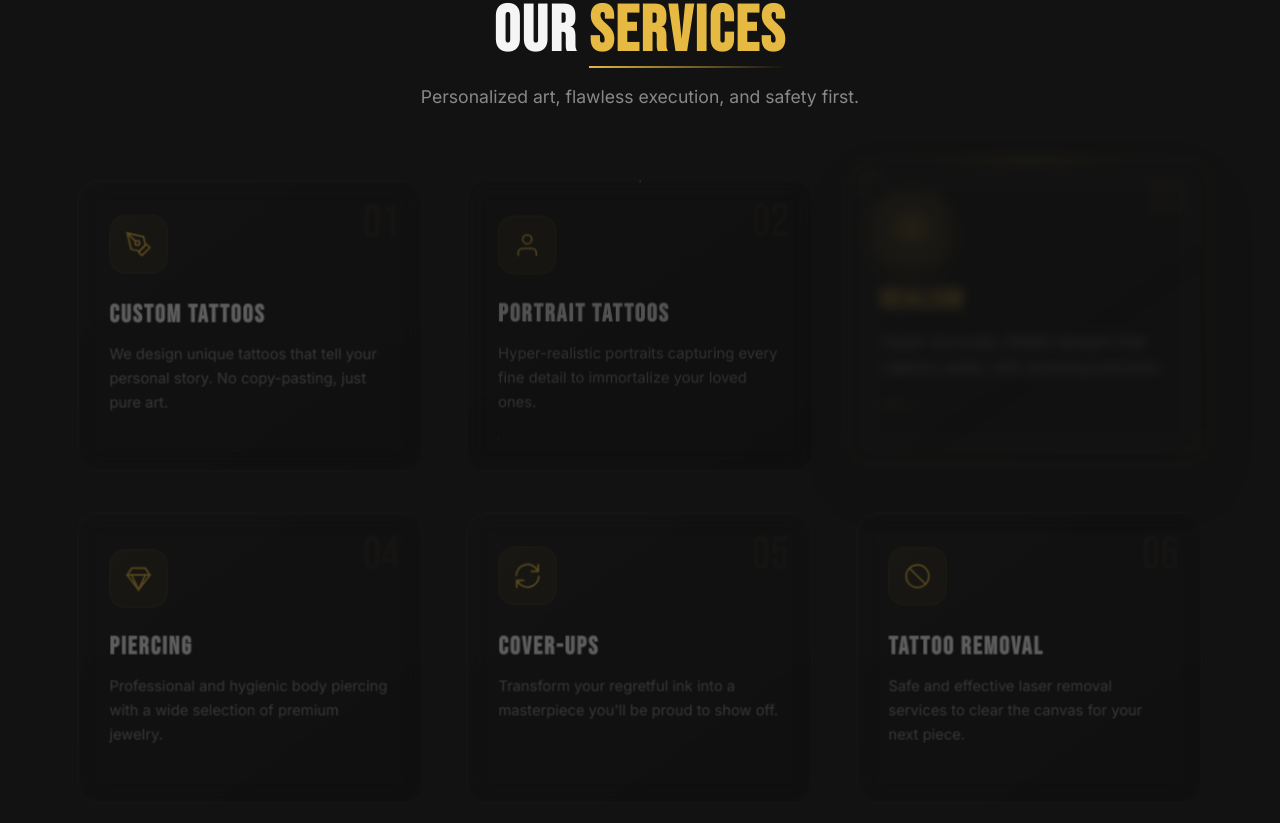
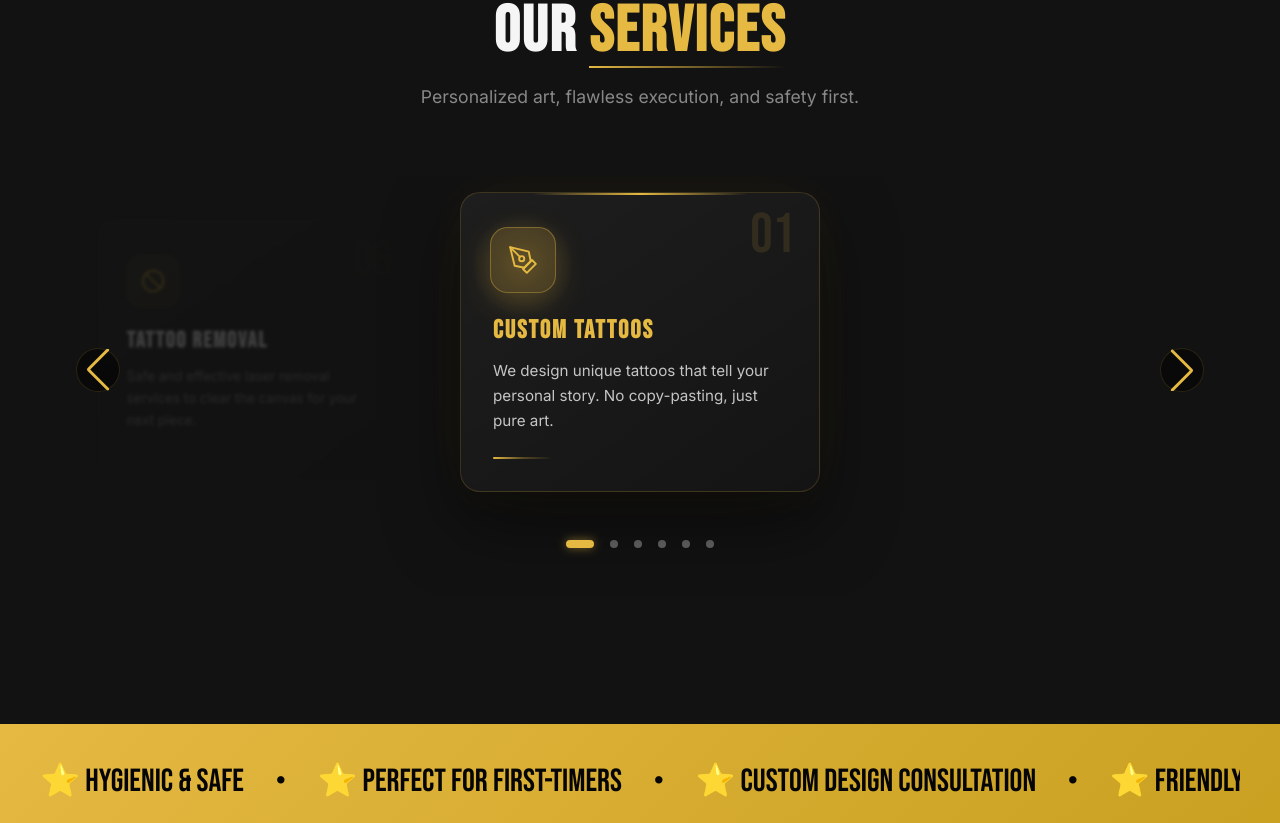
Before and after one commit to sandy230106/xtremetattoo, a Next.js app: page / in a window 1280 px wide. Shown: the part 1737-2560 px from the top of the page. Built offline with nearby package versions, Linux system fonts and the light colour scheme.

Commit message:
feat: services section as Swiper slideshow - auto-slides every 2s, active lifts up, others fade back

```diff
--- a/src/app/globals.css
+++ b/src/app/globals.css
@@ -772,61 +772,73 @@ ul {
 /* ==========================================================================
    Services Section
    ========================================================================== */
-.services-grid {
-    display: grid;
-    grid-template-columns: repeat(3, 1fr);
-    gap: 2rem;
+/* ---- Services Swiper Slider ---- */
+.services-slider-container {
+    overflow: hidden;
+    width: 100%;
+    padding: 1rem 0 3rem;
+}
+
+.services-swiper {
+    padding-bottom: 3.5rem !important;
+    overflow: visible !important;
+}
+
+.services-swiper .swiper-slide {
+    width: 360px;
+    height: auto;
+    transition: transform 0.7s cubic-bezier(0.4, 0, 0.2, 1),
+                opacity 0.7s cubic-bezier(0.4, 0, 0.2, 1),
+                filter 0.7s cubic-bezier(0.4, 0, 0.2, 1);
+    will-change: transform, opacity, filter;
+}
+
+.services-swiper .swiper-slide:not(.swiper-slide-active) {
+    opacity: 0.35;
+    transform: scale(0.88) translateY(10px);
+    filter: blur(2px) brightness(0.6);
+}
+
+.services-swiper .swiper-slide-active {
+    opacity: 1;
+    transform: scale(1) translateY(-10px);
+    filter: blur(0) brightness(1);
+    z-index: 2;
 }
 
 .service-card {
-    background: linear-gradient(145deg, rgba(255,255,255,0.04), rgba(255,255,255,0.01));
+    background: linear-gradient(145deg, rgba(255,255,255,0.05), rgba(255,255,255,0.01));
     backdrop-filter: blur(12px);
     -webkit-backdrop-filter: blur(12px);
     padding: 2.5rem 2rem 2rem;
     border-radius: 20px;
     border: 1px solid rgba(255, 255, 255, 0.06);
-    transition: box-shadow 0.5s cubic-bezier(0.25, 1, 0.5, 1),
-                border-color 0.5s ease;
+    transition: box-shadow 0.7s cubic-bezier(0.4, 0, 0.2, 1),
+                border-color 0.7s ease;
     position: relative;
     overflow: hidden;
-    cursor: default;
-    transform-style: preserve-3d;
-}
-
-/* Cursor-following spotlight overlay */
-.service-card-spotlight {
-    position: absolute;
-    inset: 0;
-    border-radius: inherit;
-    pointer-events: none;
-    transition: background 0.3s ease;
-    z-index: 0;
-}
-
-/* Top shine sweep on hover */
+}
+
+/* Shine sweep on active */
 .service-card::before {
     content: '';
     position: absolute;
     top: 0;
-    left: -75%;
-    width: 50%;
+    left: -100%;
+    width: 60%;
     height: 100%;
-    background: linear-gradient(
-        90deg,
-        transparent,
-        rgba(229, 185, 66, 0.07),
-        transparent
-    );
+    background: linear-gradient(90deg, transparent, rgba(229, 185, 66, 0.08), transparent);
     transform: skewX(-20deg);
-    transition: left 0.8s cubic-bezier(0.25, 1, 0.5, 1);
     pointer-events: none;
-}
-
-.service-card:hover::before {
-    left: 125%;
-}
-
-/* Gold accent bar at top */
+    transition: left 0s;
+}
+
+.services-swiper .swiper-slide-active .service-card::before {
+    left: 140%;
+    transition: left 1s cubic-bezier(0.25, 1, 0.5, 1) 0.2s;
+}
+
+/* Gold top bar on active */
 .service-card::after {
     content: '';
     position: absolute;
@@ -840,25 +852,23 @@ ul {
     transform-origin: center;
 }
 
-.service-card:hover::after {
+.services-swiper .swiper-slide-active .service-card {
+    border-color: rgba(229, 185, 66, 0.18);
+    box-shadow:
+        0 30px 70px rgba(0, 0, 0, 0.5),
+        0 0 50px rgba(229, 185, 66, 0.06),
+        0 0 100px rgba(229, 185, 66, 0.03);
+}
+
+.services-swiper .swiper-slide-active .service-card::after {
     transform: translateX(-50%) scaleX(1);
 }
 
-.service-card:hover {
-    transform: translateY(-12px);
-    border-color: rgba(229, 185, 66, 0.12);
-    box-shadow:
-        0 25px 60px rgba(0, 0, 0, 0.4),
-        0 0 80px rgba(229, 185, 66, 0.04),
-        inset 0 1px 0 rgba(255, 255, 255, 0.05);
-}
-
-/* Icon wrapper */
+/* Icon */
 .service-icon-wrap {
     position: relative;
     display: inline-flex;
     margin-bottom: 1.5rem;
-    z-index: 1;
 }
 
 .service-icon {
@@ -873,22 +883,16 @@ ul {
     border: 1px solid rgba(229, 185, 66, 0.12);
     border-radius: 16px;
     color: var(--clr-gold);
-    transition: transform 0.5s cubic-bezier(0.25, 1, 0.5, 1),
-                background 0.4s ease,
-                border-color 0.4s ease,
-                box-shadow 0.4s ease;
+    transition: transform 0.6s cubic-bezier(0.25, 1, 0.5, 1),
+                background 0.5s ease,
+                border-color 0.5s ease,
+                box-shadow 0.5s ease;
     animation: serviceIconFloat 4s ease-in-out infinite;
 }
-
-.service-card:nth-child(2) .service-icon { animation-delay: -0.7s; }
-.service-card:nth-child(3) .service-icon { animation-delay: -1.4s; }
-.service-card:nth-child(4) .service-icon { animation-delay: -2.1s; }
-.service-card:nth-child(5) .service-icon { animation-delay: -2.8s; }
-.service-card:nth-child(6) .service-icon { animation-delay: -3.5s; }
 
 @keyframes serviceIconFloat {
     0%, 100% { transform: translateY(0); }
-    50% { transform: translateY(-6px); }
+    50% { transform: translateY(-5px); }
 }
 
 .service-icon svg {
@@ -897,81 +901,53 @@ ul {
 }
 
 .service-icon-glow {
-    position: absolute;
-    top: 50%;
-    left: 50%;
-    transform: translate(-50%, -50%);
-    width: 70px;
-    height: 70px;
-    background: radial-gradient(circle, rgba(229, 185, 66, 0.15), transparent 70%);
-    border-radius: 50%;
-    opacity: 0;
-    transition: opacity 0.5s ease, transform 0.5s ease;
-    pointer-events: none;
-}
-
-/* Animated ring around icon */
-.service-icon-ring {
     position: absolute;
     top: 50%;
     left: 50%;
     transform: translate(-50%, -50%);
     width: 80px;
     height: 80px;
+    background: radial-gradient(circle, rgba(229, 185, 66, 0.18), transparent 70%);
     border-radius: 50%;
-    border: 1px dashed rgba(229, 185, 66, 0.08);
     opacity: 0;
-    transition: opacity 0.5s ease;
+    transition: opacity 0.6s ease, transform 0.6s ease;
     pointer-events: none;
-    animation: serviceRingSpin 12s linear infinite;
-}
-
-@keyframes serviceRingSpin {
-    from { transform: translate(-50%, -50%) rotate(0deg); }
-    to { transform: translate(-50%, -50%) rotate(360deg); }
-}
-
-.service-card:hover .service-icon {
-    transform: translateY(-3px) scale(1.08);
-    background: rgba(229, 185, 66, 0.15);
-    border-color: rgba(229, 185, 66, 0.3);
-    box-shadow: 0 8px 25px rgba(229, 185, 66, 0.15);
+}
+
+.services-swiper .swiper-slide-active .service-icon {
+    transform: translateY(-3px) scale(1.1);
+    background: rgba(229, 185, 66, 0.18);
+    border-color: rgba(229, 185, 66, 0.35);
+    box-shadow: 0 10px 30px rgba(229, 185, 66, 0.2);
     animation: none;
 }
 
-.service-card:hover .service-icon-glow {
+.services-swiper .swiper-slide-active .service-icon-glow {
     opacity: 1;
     transform: translate(-50%, -50%) scale(1.3);
 }
 
-.service-card:hover .service-icon-ring {
-    opacity: 1;
-    border-color: rgba(229, 185, 66, 0.15);
-}
-
+/* Title */
 .service-title {
     font-size: 1.6rem;
     margin-bottom: 0.8rem;
-    transition: color 0.4s ease;
-    position: relative;
-    z-index: 1;
-}
-
-.service-card:hover .service-title {
+    transition: color 0.5s ease;
+}
+
+.services-swiper .swiper-slide-active .service-title {
     color: var(--clr-gold);
 }
 
+/* Description */
 .service-desc {
     color: var(--clr-gray);
     font-size: 0.95rem;
     line-height: 1.65;
-    transition: color 0.4s ease;
-    position: relative;
-    z-index: 1;
-}
-
-.service-card:hover .service-desc {
-    color: rgba(255, 255, 255, 0.7);
+    transition: color 0.5s ease;
+}
+
+.services-swiper .swiper-slide-active .service-desc {
+    color: rgba(255, 255, 255, 0.75);
 }
 
 /* Bottom accent line */
@@ -982,142 +958,79 @@ ul {
     background: linear-gradient(90deg, var(--clr-gold), rgba(229, 185, 66, 0.3), transparent);
     border-radius: 2px;
     transition: width 0.6s cubic-bezier(0.25, 1, 0.5, 1);
-    position: relative;
-    z-index: 1;
-}
-
-.service-card:hover .service-line {
+}
+
+.services-swiper .swiper-slide-active .service-line {
     width: 60px;
 }
 
-/* Animated corner accents */
-.service-corner {
-    position: absolute;
-    width: 20px;
-    height: 20px;
-    pointer-events: none;
-    opacity: 0;
-    transition: opacity 0.5s ease, transform 0.5s cubic-bezier(0.25, 1, 0.5, 1);
-}
-
-.service-corner-tl {
-    top: 12px;
-    left: 12px;
-    border-top: 2px solid var(--clr-gold);
-    border-left: 2px solid var(--clr-gold);
-    transform: translate(-5px, -5px);
-}
-
-.service-corner-br {
-    bottom: 12px;
-    right: 12px;
-    border-bottom: 2px solid var(--clr-gold);
-    border-right: 2px solid var(--clr-gold);
-    transform: translate(5px, 5px);
-}
-
-.service-card:hover .service-corner {
-    opacity: 0.4;
-    transform: translate(0, 0);
-}
-
-/* Service number z-index */
+/* Service number */
 .service-number {
     position: absolute;
     top: 1.2rem;
     right: 1.5rem;
     font-family: var(--font-heading);
-    font-size: 3rem;
+    font-size: 3.5rem;
     line-height: 1;
-    color: rgba(229, 185, 66, 0.06);
+    color: rgba(229, 185, 66, 0.04);
     transition: color 0.5s ease, transform 0.5s ease;
     pointer-events: none;
     user-select: none;
-    z-index: 1;
-}
-
-.service-card:hover .service-number {
-    color: rgba(229, 185, 66, 0.15);
+}
+
+.services-swiper .swiper-slide-active .service-number {
+    color: rgba(229, 185, 66, 0.12);
     transform: translateY(-4px);
 }
 
-/* Staggered reveal delays */
-.service-card.reveal-zoom { transition-delay: 0s; }
-.service-card.reveal-zoom.delay-1 { transition-delay: 0.1s; }
-.service-card.reveal-zoom.delay-2 { transition-delay: 0.2s; }
-.service-card.reveal-zoom.delay-3 { transition-delay: 0.3s; }
-.service-card.reveal-zoom.delay-4 { transition-delay: 0.4s; }
-.service-card.reveal-zoom.delay-5 { transition-delay: 0.5s; }
-
-/* ---- Auto-cycle active service ---- */
-.service-card {
-    transition: transform 0.6s cubic-bezier(0.25, 1, 0.5, 1),
-                box-shadow 0.6s cubic-bezier(0.25, 1, 0.5, 1),
-                border-color 0.5s ease,
-                opacity 0.6s ease,
-                filter 0.6s ease;
-}
-
-/* When any card is active, dim the others */
-.services-grid:has(.service-active) .service-card:not(.service-active) {
-    opacity: 0.5;
-    filter: brightness(0.7);
-    transform: scale(0.97);
-}
-
-/* The active card lifts up with gold glow */
-.service-card.service-active {
-    transform: translateY(-16px) scale(1.03);
-    border-color: rgba(229, 185, 66, 0.25);
-    box-shadow:
-        0 30px 60px rgba(0, 0, 0, 0.5),
-        0 0 40px rgba(229, 185, 66, 0.08),
-        0 0 80px rgba(229, 185, 66, 0.04);
-    z-index: 2;
-}
-
-.service-card.service-active .service-icon {
-    background: rgba(229, 185, 66, 0.18);
-    border-color: rgba(229, 185, 66, 0.35);
-    box-shadow: 0 8px 30px rgba(229, 185, 66, 0.2);
-    animation: none;
-    transform: translateY(-3px) scale(1.1);
-}
-
-.service-card.service-active .service-icon-glow {
+/* Navigation & Pagination */
+.services-swiper .swiper-pagination {
+    bottom: 0 !important;
+    display: flex;
+    justify-content: center;
+    align-items: center;
+    gap: 8px;
+}
+
+.services-swiper .swiper-pagination-bullet {
+    background: rgba(255, 255, 255, 0.3);
     opacity: 1;
-    transform: translate(-50%, -50%) scale(1.4);
-}
-
-.service-card.service-active .service-icon-ring {
-    opacity: 1;
-    border-color: rgba(229, 185, 66, 0.2);
-}
-
-.service-card.service-active .service-title {
+    width: 8px;
+    height: 8px;
+    border-radius: 8px;
+    transition: all 0.5s cubic-bezier(0.4, 0, 0.2, 1);
+}
+
+.services-swiper .swiper-pagination-bullet-active {
+    background: var(--clr-gold);
+    width: 28px;
+    box-shadow: 0 0 10px rgba(229, 185, 66, 0.5);
+}
+
+.services-swiper .swiper-button-next,
+.services-swiper .swiper-button-prev {
     color: var(--clr-gold);
-}
-
-.service-card.service-active .service-desc {
-    color: rgba(255, 255, 255, 0.7);
-}
-
-.service-card.service-active .service-line {
-    width: 60px;
-}
-
-.service-card.service-active .service-number {
-    color: rgba(229, 185, 66, 0.18);
-    transform: translateY(-4px);
-}
-
-.service-card.service-active .service-corner {
-    opacity: 0.4;
-    transform: translate(0, 0);
-}
-
-.service-card.service-active::after {
-    transform: translateX(-50%) scaleX(1);
+    background: rgba(0, 0, 0, 0.5);
+    backdrop-filter: blur(10px);
+    -webkit-backdrop-filter: blur(10px);
+    width: 44px;
+    height: 44px;
+    border-radius: 50%;
+    border: 1px solid rgba(229, 185, 66, 0.15);
+    transition: all 0.3s ease;
+}
+
+.services-swiper .swiper-button-next:hover,
+.services-swiper .swiper-button-prev:hover {
+    background: rgba(229, 185, 66, 0.15);
+    border-color: rgba(229, 185, 66, 0.4);
+    box-shadow: 0 0 20px rgba(229, 185, 66, 0.2);
+}
+
+.services-swiper .swiper-button-next::after,
+.services-swiper .swiper-button-prev::after {
+    font-size: 1rem;
+    font-weight: bold;
 }
 
 /* ==========================================================================
@@ -1886,8 +1799,8 @@ input, select, textarea {
         cursor: auto !important;
     }
 
-    .services-grid {
-        grid-template-columns: repeat(2, 1fr);
+    .services-swiper .swiper-slide {
+        width: 280px;
     }
 
     .testimonials-grid {
@@ -2153,24 +2066,13 @@ input, select, textarea {
     }
 
     /* ---- Services Section ---- */
-    .services-grid {
-        grid-template-columns: 1fr;
-        gap: 1.25rem;
+    .services-swiper .swiper-slide {
+        width: 280px;
     }
 
     .service-card {
         padding: 2rem 1.5rem;
         border-radius: 16px;
-        transform: none !important;
-    }
-
-    .service-card:active {
-        transform: scale(0.97) !important;
-        box-shadow: 0 0 20px rgba(229, 185, 66, 0.15);
-    }
-
-    .service-card-spotlight {
-        display: none;
     }
 
     .service-number {
@@ -2183,7 +2085,6 @@ input, select, textarea {
         width: 50px;
         height: 50px;
         border-radius: 14px;
-        animation: serviceIconFloat 3s ease-in-out infinite;
     }
 
     .service-icon svg {
@@ -2195,34 +2096,13 @@ input, select, textarea {
         margin-bottom: 1.2rem;
     }
 
-    .service-icon-ring {
-        display: none;
-    }
-
     .service-title {
         font-size: 1.4rem;
     }
 
-    .service-line {
-        width: 40px !important;
-        margin-top: 1.2rem;
-    }
-
-    .service-corner {
+    .services-swiper .swiper-button-next,
+    .services-swiper .swiper-button-prev {
         display: none;
-    }
-
-    /* Auto-cycle active on mobile */
-    .services-grid:has(.service-active) .service-card:not(.service-active) {
-        opacity: 0.5;
-        filter: brightness(0.7);
-        transform: scale(0.97) !important;
-    }
-
-    .service-card.service-active {
-        transform: translateY(-10px) scale(1.02) !important;
-        border-color: rgba(229, 185, 66, 0.2);
-        box-shadow: 0 20px 40px rgba(0, 0, 0, 0.4), 0 0 30px rgba(229, 185, 66, 0.06);
     }
 
     /* ---- Marquee ---- */
@@ -2562,8 +2442,8 @@ input, select, textarea {
         height: 320px;
     }
 
-    .services-grid {
-        gap: 1rem;
+    .services-swiper .swiper-slide {
+        width: 240px;
     }
 
     .service-card {
--- a/src/app/page.js
+++ b/src/app/page.js
@@ -1,6 +1,6 @@
  "use client";
 
-import { useEffect, useState, useRef, useCallback } from 'react';
+import { useEffect, useState } from 'react';
 import { Swiper, SwiperSlide } from 'swiper/react';
 import { Autoplay, Pagination, Navigation } from 'swiper/modules';
 import 'swiper/css';
@@ -33,37 +33,6 @@ export default function Home() {
   const [activeFilter, setActiveFilter] = useState('all');
   const artistImages = ['/a5.jpg', '/a2.JPG', '/a4.JPG', '/a3.JPG'];
   const [artistImageIndex, setArtistImageIndex] = useState(0);
-  const [activeService, setActiveService] = useState(0);
-  const servicesRef = useRef(null);
-
-  // Mouse-tracking tilt for service cards
-  const handleCardMouseMove = useCallback((e) => {
-    const card = e.currentTarget;
-    const rect = card.getBoundingClientRect();
-    const x = e.clientX - rect.left;
-    const y = e.clientY - rect.top;
-    const centerX = rect.width / 2;
-    const centerY = rect.height / 2;
-    const rotateX = ((y - centerY) / centerY) * -8;
-    const rotateY = ((x - centerX) / centerX) * 8;
-
-    card.style.transform = `perspective(800px) rotateX(${rotateX}deg) rotateY(${rotateY}deg) translateY(-12px) scale(1.02)`;
-
-    // Move glow to follow cursor
-    const glow = card.querySelector('.service-card-spotlight');
-    if (glow) {
-      glow.style.background = `radial-gradient(circle at ${x}px ${y}px, rgba(229, 185, 66, 0.12) 0%, transparent 60%)`;
-    }
-  }, []);
-
-  const handleCardMouseLeave = useCallback((e) => {
-    const card = e.currentTarget;
-    card.style.transform = '';
-    const glow = card.querySelector('.service-card-spotlight');
-    if (glow) {
-      glow.style.background = 'transparent';
-    }
-  }, []);
 
   useEffect(() => {
     const timer = setTimeout(() => {
@@ -112,15 +81,6 @@ export default function Home() {
     }, 4000);
     return () => clearInterval(id);
   }, [isLoading, artistImages.length]);
-
-  // Auto-cycle active service card every 2s
-  useEffect(() => {
-    if (isLoading) return;
-    const id = setInterval(() => {
-      setActiveService((prev) => (prev + 1) % 6);
-    }, 2000);
-    return () => clearInterval(id);
-  }, [isLoading]);
 
   const handleBookingSubmit = (e) => {
     e.preventDefault();
@@ -249,13 +209,27 @@ export default function Home() {
       </section>
 
       {/* Services Section */}
-      <section className="services section-padding bg-charcoal" id="services" ref={servicesRef}>
+      <section className="services section-padding bg-charcoal" id="services">
         <div className="container">
           <div className="section-header text-center reveal">
             <h2 className="section-title">Our <span>Services</span></h2>
             <p className="section-subtitle">Personalized art, flawless execution, and safety first.</p>
           </div>
-          <div className="services-grid">
+          <div className="services-slider-container reveal">
+            <Swiper
+              modules={[Autoplay, Pagination, Navigation]}
+              grabCursor={true}
+              centeredSlides={true}
+              slidesPerView={'auto'}
+              loop={true}
+              loopAdditionalSlides={2}
+              spaceBetween={24}
+              autoplay={{ delay: 2000, disableOnInteraction: false, pauseOnMouseEnter: true }}
+              pagination={{ clickable: true }}
+              navigation={true}
+              speed={800}
+              className="services-swiper"
+            >
               {[
                 { icon: (
                   <svg viewBox="0 0 24 24" fill="none" stroke="currentColor" strokeWidth="1.5" strokeLinecap="round" strokeLinejoin="round"><path d="M12 19l7-7 3 3-7 7-3-3z"/><path d="M18 13l-1.5-7.5L2 2l3.5 14.5L13 18l5-5z"/><path d="M2 2l7.586 7.586"/><circle cx="11" cy="11" r="2"/></svg>
@@ -276,28 +250,20 @@ export default function Home() {
                   <svg viewBox="0 0 24 24" fill="none" stroke="currentColor" strokeWidth="1.5" strokeLinecap="round" strokeLinejoin="round"><circle cx="12" cy="12" r="10"/><path d="M4.93 4.93l14.14 14.14"/></svg>
                 ), title: 'Tattoo Removal', desc: 'Safe and effective laser removal services to clear the canvas for your next piece.' },
               ].map((service, i) => (
-              <div
-                className={`service-card reveal-zoom delay-${i}${activeService === i ? ' service-active' : ''}`}
-                key={i}
-                onMouseMove={handleCardMouseMove}
-                onMouseLeave={handleCardMouseLeave}
-                onMouseEnter={() => setActiveService(i)}
-                style={{ willChange: 'transform' }}
-              >
-                <div className="service-card-spotlight"></div>
+                <SwiperSlide key={i}>
+                  <div className="service-card">
                     <span className="service-number">0{i + 1}</span>
                     <div className="service-icon-wrap">
                       <div className="service-icon">{service.icon}</div>
                       <div className="service-icon-glow"></div>
-                  <div className="service-icon-ring"></div>
                     </div>
                     <h3 className="service-title">{service.title}</h3>
                     <p className="service-desc">{service.desc}</p>
                     <div className="service-line"></div>
-                <div className="service-corner service-corner-tl"></div>
-                <div className="service-corner service-corner-br"></div>
                   </div>
+                </SwiperSlide>
               ))}
+            </Swiper>
           </div>
         </div>
       </section>
```
Lines whose indentation alone changed are shown as unchanged.
